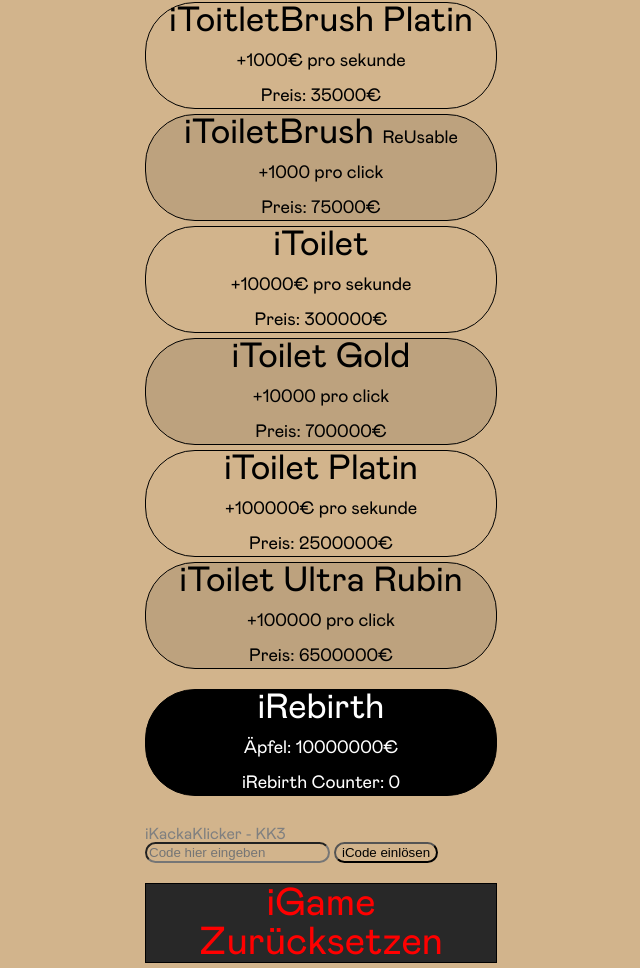
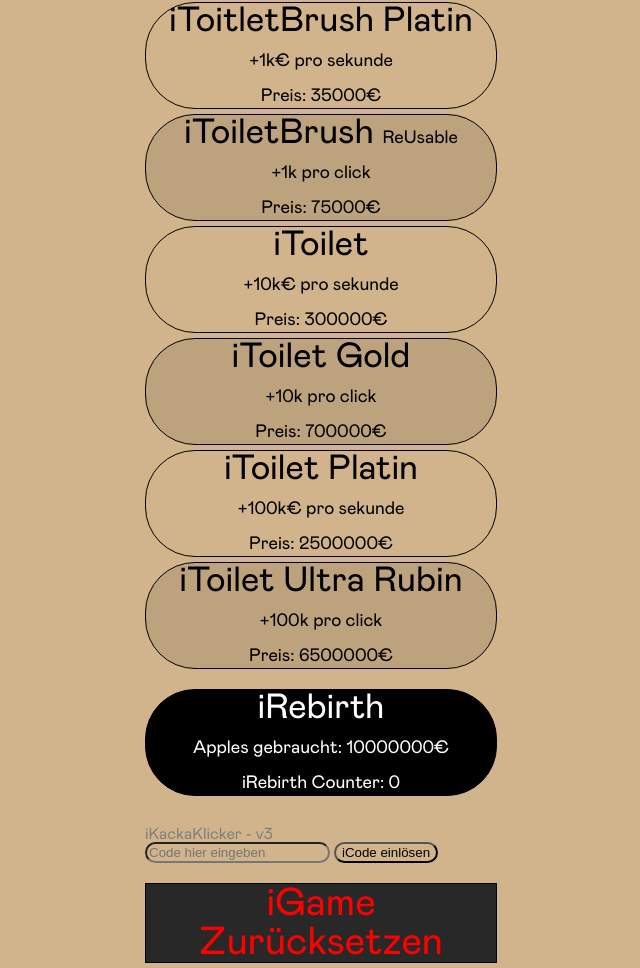
Before and after one commit to mmmarco-de/eks-i, a plain HTML site: page index.html in a window 1280 px wide. Shown: the part 1153-2121 px from the top of the page, without its empty margins (320-960 px from the left). Drawn offline with Linux system fonts and the light colour scheme.

Commit message:
Update index.html

```diff
--- a/index.html
+++ b/index.html
@@ -4,7 +4,7 @@
 <head>
   <meta charset="UTF-8">
   <meta name="viewport" content="width=device-width, initial-scale=1">
-  <title>iKACKA Klicker</title>
+  <title>iKackaKlicker 3</title>
   <link rel="stylesheet" href="style.css">
 </head>
 
@@ -51,40 +51,40 @@
       </div>
       <div class="shop-ps" onclick="buyPs(35000, 1000)">
         iToitletBrush Platin<br />
-        <span class="shop-details">+1000€ pro sekunde</span><br />
+        <span class="shop-details">+1k€ pro sekunde</span><br />
         <span class="shop-details">Preis: 35000€</span>
       </div>
       <div class="shop-pc" onclick="buyPc(75000, 1000)">
         iToiletBrush <span class="shop-details">ReUsable</span><br />
-        <span class="shop-details">+1000 pro click</span><br />
+        <span class="shop-details">+1k pro click</span><br />
         <span class="shop-details">Preis: 75000€</span>
       </div>
       <div class="shop-ps" onclick="buyPs(300000, 10000)">
         iToilet<br />
-        <span class="shop-details">+10000€ pro sekunde</span><br />
+        <span class="shop-details">+10k€ pro sekunde</span><br />
         <span class="shop-details">Preis: 300000€</span>
       </div>
       <div class="shop-pc" onclick="buyPc(700000, 10000)">
         iToilet Gold<br />
-        <span class="shop-details">+10000 pro click</span><br />
+        <span class="shop-details">+10k pro click</span><br />
         <span class="shop-details">Preis: 700000€</span>
       </div>
       <div class="shop-ps" onclick="buyPs(2500000, 100000)">
         iToilet Platin<br />
-        <span class="shop-details">+100000€ pro sekunde</span><br />
+        <span class="shop-details">+100k€ pro sekunde</span><br />
         <span class="shop-details">Preis: 2500000€</span>
       </div>
       <div class="shop-pc" onclick="buyPc(6500000, 100000)">
         iToilet Ultra Rubin<br />
-        <span class="shop-details">+100000 pro click</span><br />
+        <span class="shop-details">+100k pro click</span><br />
         <span class="shop-details">Preis: 6500000€</span>
       </div>
       <div class="shop-rb" onclick="rebirth()">
         iRebirth<br />
-        <span class="shop-details">Äpfel: <span id="rebirthPrice"></span>€</span><br />
+        <span class="shop-details">Apples gebraucht: <span id="rebirthPrice"></span>€</span><br />
         <span class="shop-details">iRebirth Counter: <span id="rebirths"></span></span>
       </div>
-      <span id="v">iKackaKlicker - KK3</span><br />
+      <span id="v">iKackaKlicker - v3</span><br />
       <input type="text" class="input" id="codeInput" placeholder="Code hier eingeben">
       <button class="button" onclick="enterCode()">iCode einlösen</button>
     </div>
```
